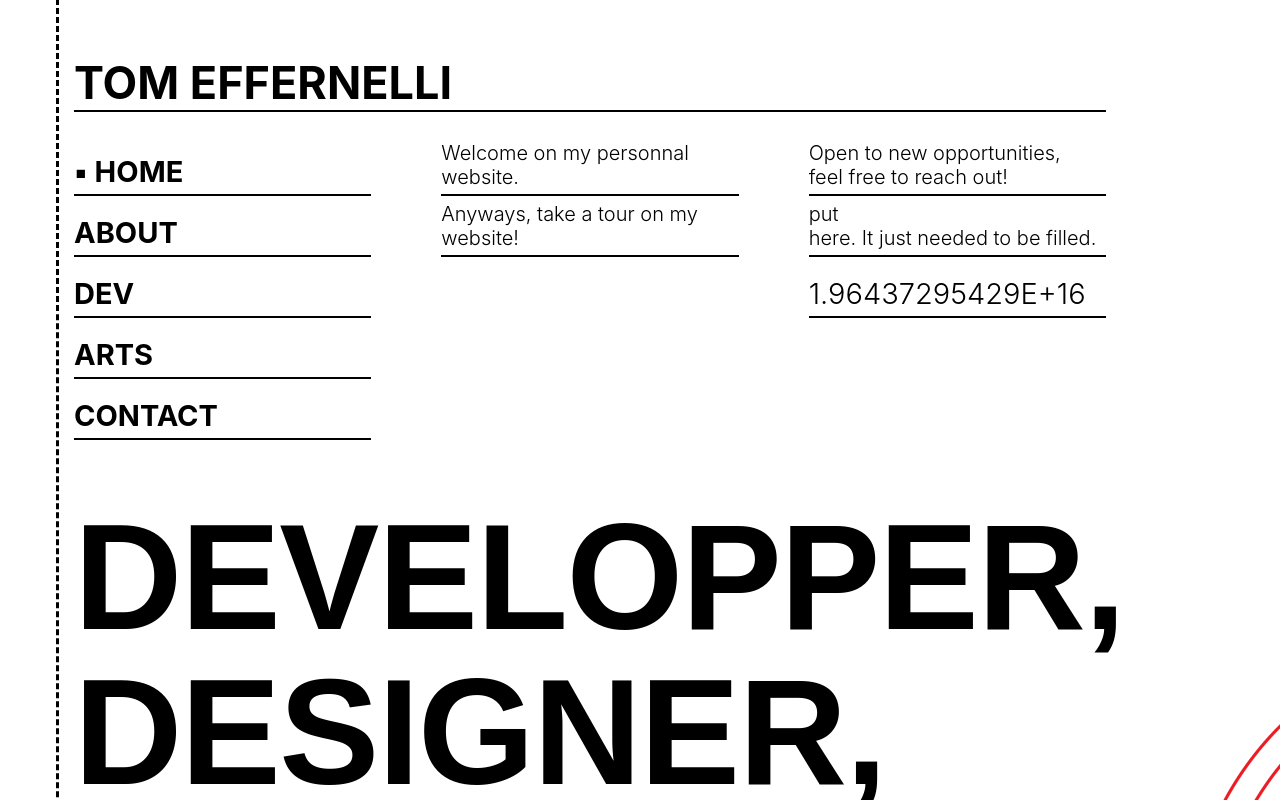
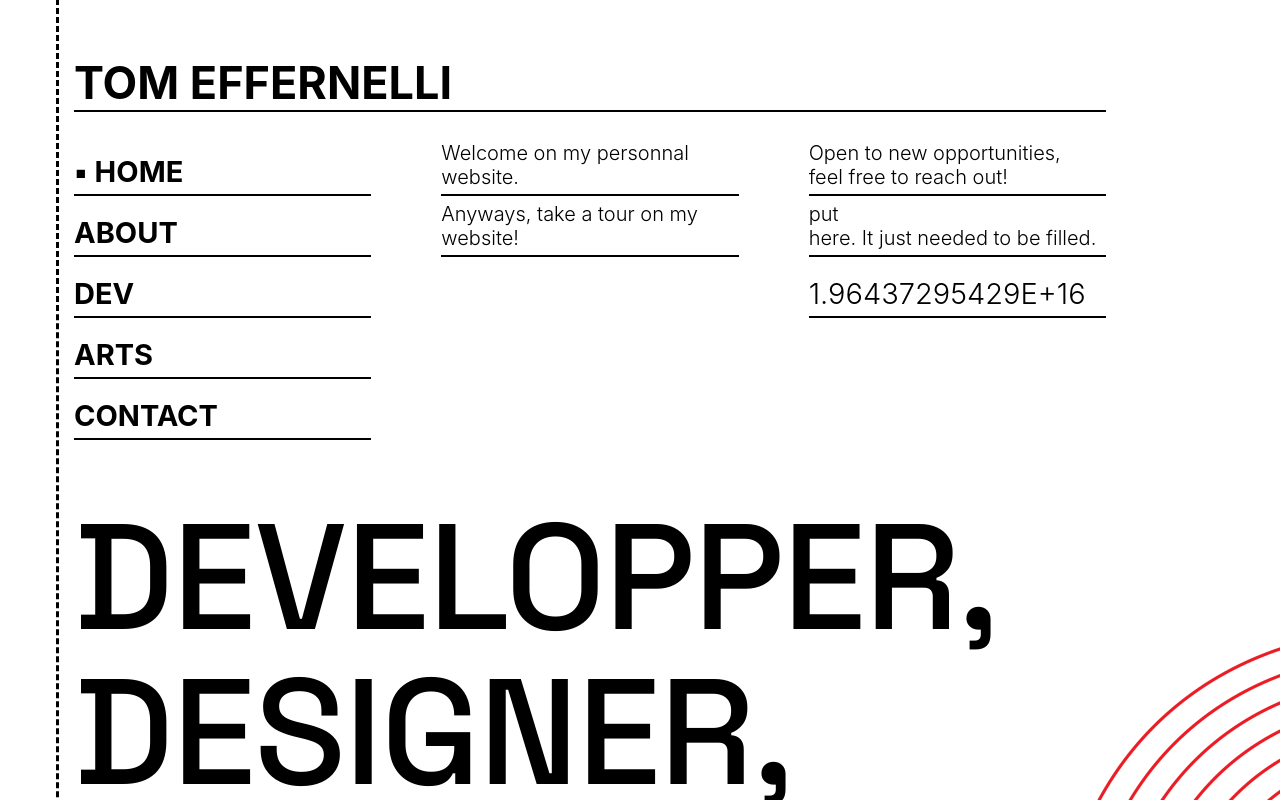
Before and after one commit to tom-effernelli/my-portfolio, a Next.js app: page / in a window 1280 px wide. Shown: the top 800 px of the page. Built offline with nearby package versions, Linux system fonts and the light colour scheme.

Commit message:
fix: Space Grotesk font display issue

```diff
--- a/app/global.css
+++ b/app/global.css
@@ -10,6 +10,11 @@
 body {
   @apply leading-[normal] m-0;
   font-family: 'Space Grotesk', sans-serif;
+  font-feature-settings: normal;
+  font-variant-ligatures: normal;
+  text-rendering: optimizeLegibility;
+  -webkit-font-smoothing: antialiased;
+  -moz-osx-font-smoothing: grayscale;
 }
 @layer base {
   *,
--- a/app/home.js
+++ b/app/home.js
@@ -138,7 +138,7 @@
       </div>
       <div className="self-stretch overflow-hidden flex items-start justify-between gap-0 z-[2] text-[150px]">
         <div className="flex flex-col items-start gap-[180px] shrink-0 lg:w-auto lg:[align-self:unset] lg:pt-[130px] lg:box-border">
-          <div className="relative tracking-[-0.01em] leading-[103%] font-space-grotesk font-bold lg:text-[110px] lg:w-auto lg:[align-self:unset] sm:text-[50px]">
+          <div className="relative tracking-[-0.01em] leading-[103%] font-space-grotesk font-medium lg:text-[110px] lg:w-auto lg:[align-self:unset] sm:text-[50px]">
             <p className="m-0">DEVELOPPER,</p>
             <p className="m-0">DESIGNER,</p>
             <p className="m-0">CS STUDENT.</p>
--- a/app/layout.js
+++ b/app/layout.js
@@ -1,6 +1,12 @@
 import "./global.css";
+import { Space_Grotesk } from 'next/font/google';
+import { ReactNode } from "react";
 
-import { ReactNode } from "react";
+const spaceGrotesk = Space_Grotesk({
+  subsets: ['latin'],
+  weight: ['300', '400', '500', '700'],
+  display: 'swap',
+});
 
 export const metadata = {
   title: `My Portfolio`,
@@ -8,7 +14,7 @@
 
 export default function RootLayout({ children }) {
   return (
-    <html lang="en">
+    <html lang="en" className={spaceGrotesk.className}>
       <body>{children}</body>
     </html>
   );
```
